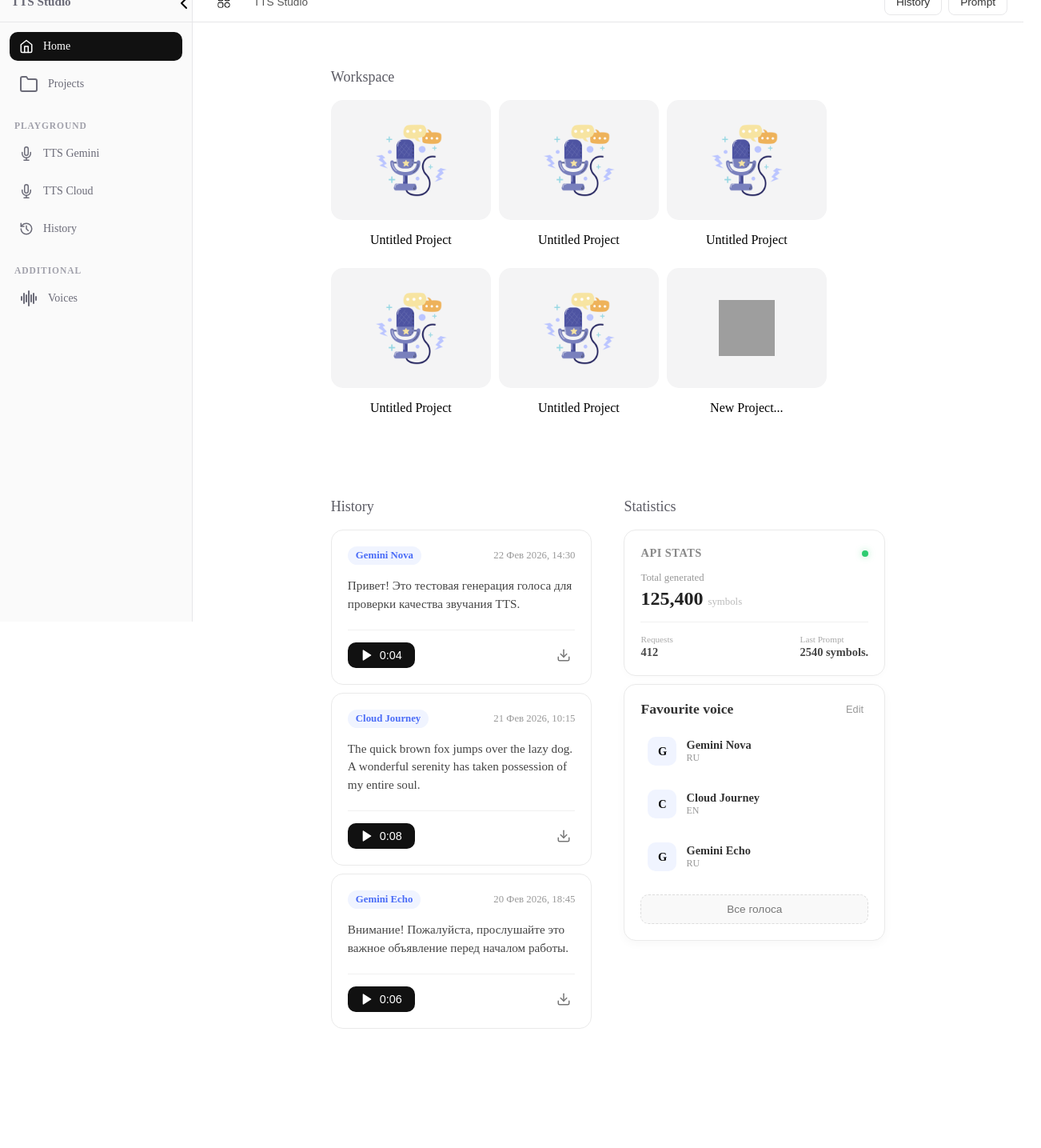
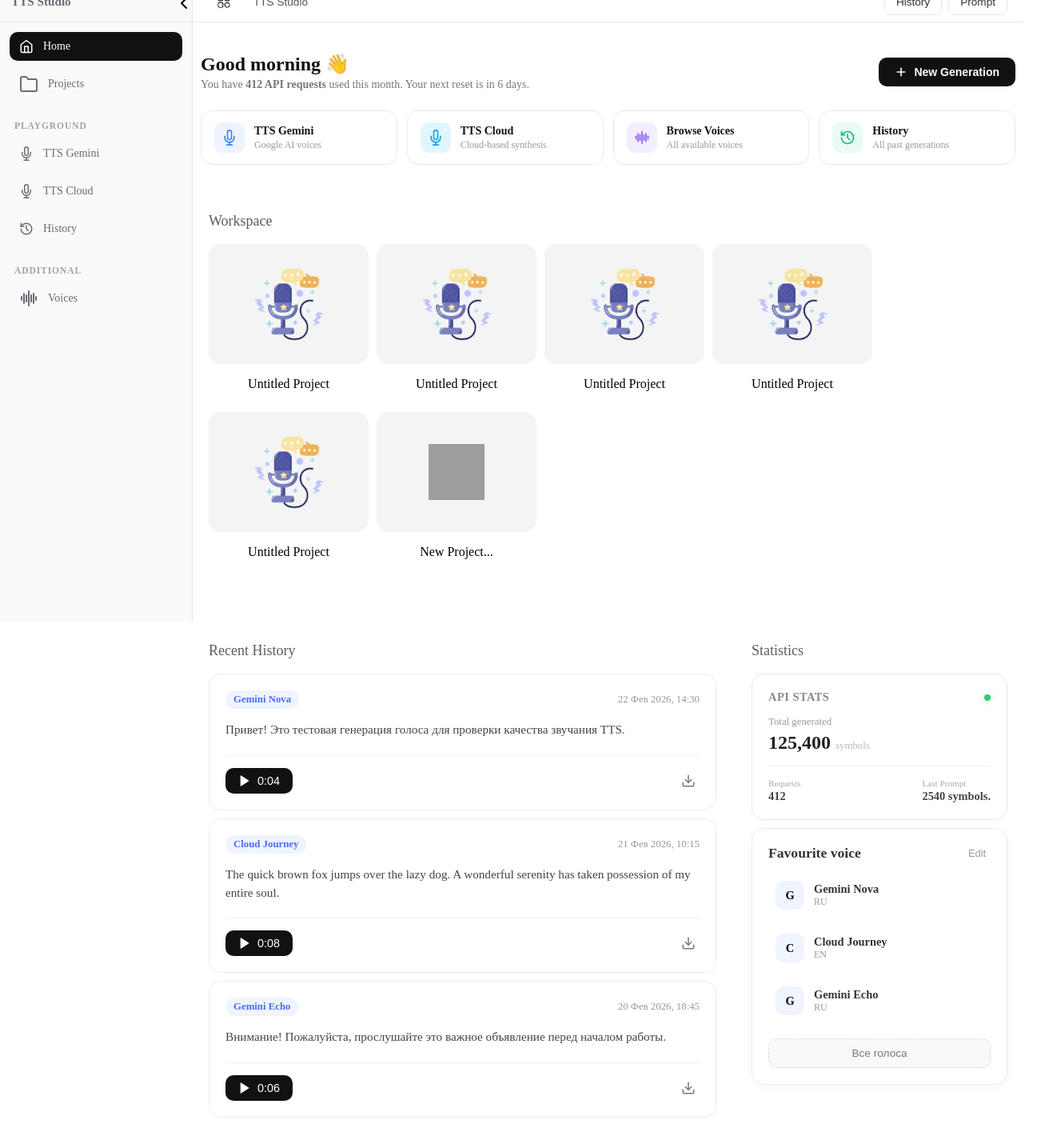
Before and after one commit to stagepalete2/tts, a React (Vite) app: page / in a window 1280 px wide. Shown: the part 23-1458 px from the top of the page at 80% size, 1302 px wide, since content can reach past the window. Before the commit the page ends 1399 px from the top, so only its background shows below. Built offline with nearby package versions, Linux system fonts and the light colour scheme; grey boxes are pictures that could not be loaded.

Commit message:
Reworked Home page, added quickactions, fixed layout, restyled

```diff
--- a/src/pages/Home/Home.jsx
+++ b/src/pages/Home/Home.jsx
@@ -1,4 +1,3 @@
-
 import styles from './Home.module.scss'
 
 import FavoriteVoices from './components/FavoriteVoices/FavoriteVoices'
@@ -6,6 +5,7 @@ import Group from './components/Group/Group'
 import History from './components/History/History'
 import CreateProject from './components/Project/Create/CreateProject'
 import Project from './components/Project/Project'
+import QuickActions from './components/QuickActions/QuickActions.jsx'
 import UsageStat from './components/UsageStat/UsageStat'
 
 const mockHistory = [
@@ -35,6 +35,22 @@ const mockHistory = [
 const Home = () => {
 	return (
 		<div className={styles.container}>
+			<div className={styles.welcome_banner}>
+				<div className={styles.welcome_text}>
+					<h1>Good morning 👋</h1>
+					<p>You have <strong>412 API requests</strong> used this month. Your next reset is in 6 days.</p>
+				</div>
+				<button className={styles.new_gen_btn}>
+					<svg xmlns="http://www.w3.org/2000/svg" width="16" height="16" viewBox="0 0 24 24" fill="none" stroke="currentColor" strokeWidth="2.5" strokeLinecap="round" strokeLinejoin="round">
+						<line x1="12" y1="5" x2="12" y2="19"></line>
+						<line x1="5" y1="12" x2="19" y2="12"></line>
+					</svg>
+					New Generation
+				</button>
+			</div>
+
+			<QuickActions />
+
 			<Group label='Workspace'>
 				<Project />
 				<Project />
@@ -44,18 +60,22 @@ const Home = () => {
 				<CreateProject />
 			</Group>
 
-			<div className={styles.content}>
-				<Group label='History'>
-					{mockHistory.map((item, index) => (
+			<div className={styles.bottom_grid}>
+				<div className={styles.history_col}>
+					<Group label='Recent History'>
+						{mockHistory.map((item) => (
 							<History item={item} key={item.id}/>
 						))}
 					</Group>
+				</div>
+				<div className={styles.stats_col}>
 					<Group label='Statistics'>
 						<UsageStat />
 						<FavoriteVoices />
 					</Group>
 				</div>
 			</div>
+		</div>
 	)
 }
 
--- a/src/pages/Home/Home.module.scss
+++ b/src/pages/Home/Home.module.scss
@@ -1,25 +1,80 @@
 @use '../../styles/variables' as *;
-@use '../../styles/mixins' as *;
 
 .container {
 	display: flex;
 	flex-direction: column;
-	justify-content: center;
-    padding: 20px;
-    width: 70%;
+	padding: 28px 32px;
+	width: 100%;
+	max-width: 1200px;
+	align-self: center;
 
-    .content {
-        display: grid;
-        grid-template-columns: 1fr;
-        gap: 20px;
-        width: 100%;
+	@media (max-width: 768px) {
+		padding: 20px 16px;
+	}
+}
 
-        @media (min-width: 992px) {
-            grid-template-columns: repeat(2, 1fr);
-        }
+.welcome_banner {
+	display: flex;
+	justify-content: space-between;
+	align-items: center;
+	margin-bottom: 24px;
+	flex-wrap: wrap;
+	gap: 16px;
 
-        @media (min-width: 1200px) {
-            grid-template-columns: repeat(2, 1fr);
-        }
-    }
+	.welcome_text {
+		h1 {
+			margin: 0 0 4px;
+			font-size: 1.5rem;
+			font-weight: 700;
+			color: #111;
+		}
+
+		p {
+			margin: 0;
+			font-size: 0.875rem;
+			color: #777;
+		}
+	}
+
+	.new_gen_btn {
+		display: flex;
+		align-items: center;
+		gap: 8px;
+		background: #111;
+		color: white;
+		border: none;
+		padding: 10px 20px;
+		border-radius: 10px;
+		font-size: 0.875rem;
+		font-weight: 600;
+		cursor: pointer;
+		transition: all 0.18s ease;
+		white-space: nowrap;
+
+		&:hover {
+			background: #333;
+			transform: translateY(-1px);
+			box-shadow: 0 4px 12px rgba(0,0,0,0.15);
+		}
+	}
 }
+
+.bottom_grid {
+	display: grid;
+	grid-template-columns: 1fr 340px;
+	gap: 24px;
+	width: 100%;
+	align-items: start;
+
+	@media (max-width: 1024px) {
+		grid-template-columns: 1fr;
+	}
+}
+
+.history_col {
+	min-width: 0;
+}
+
+.stats_col {
+	min-width: 0;
+}
```
Lines whose indentation alone changed are shown as unchanged.
